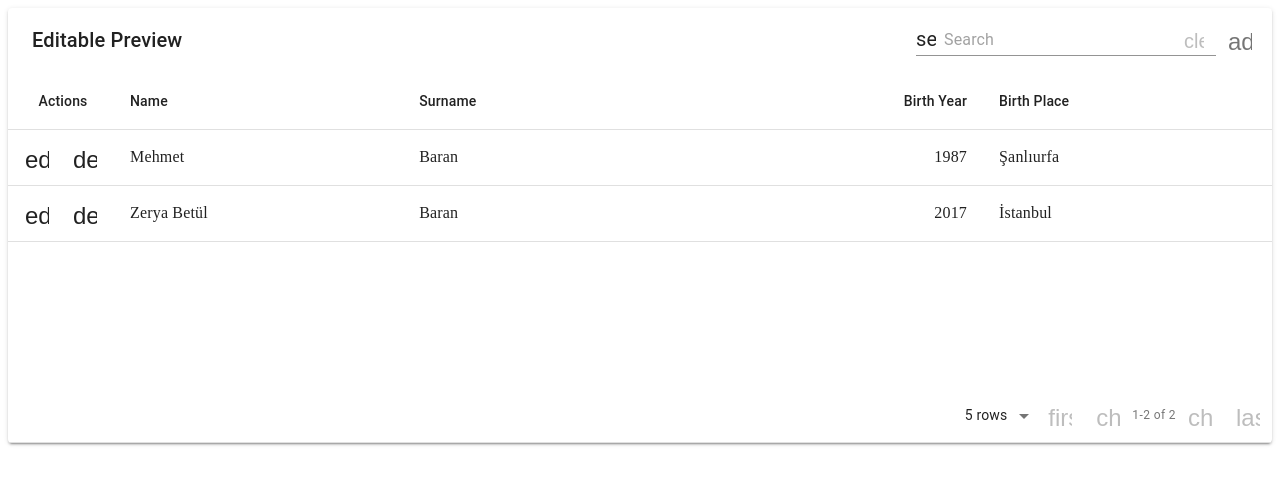
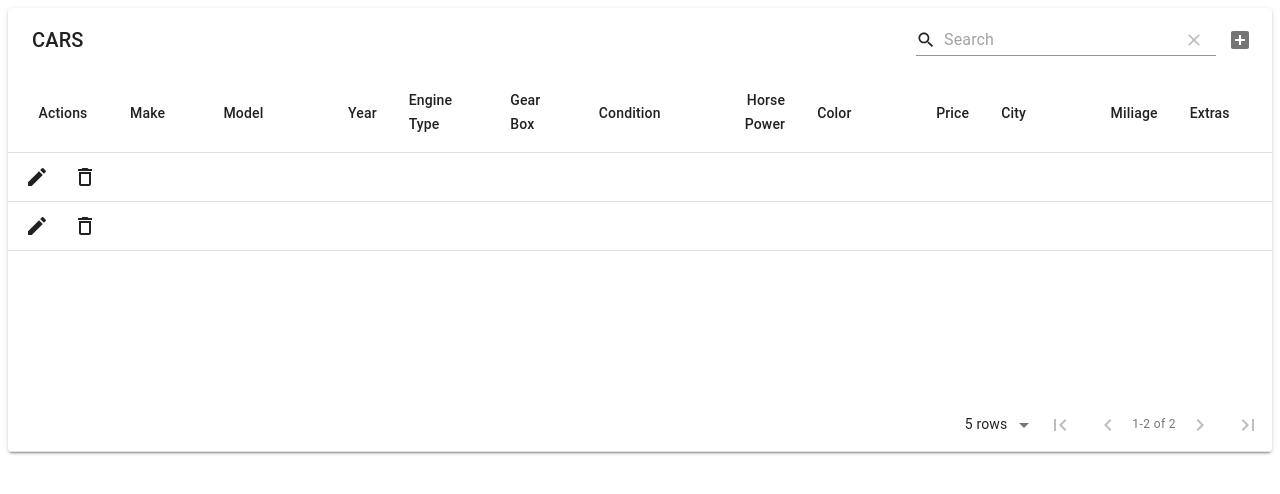
Before and after one commit to Tvlasev/auto-show, a React (Create React App) app: page / in a window 1280 px wide. Shown: the top 494 px of the page. Built offline with nearby package versions, Linux system fonts and the light colour scheme.

Commit message:
add table for creating a car

```diff
--- a/src/components/Home/Home.js
+++ b/src/components/Home/Home.js
@@ -1,21 +1,56 @@
-import React from "react";
+import React, { forwardRef, useState } from "react";
 import MaterialTable from "material-table";
+
+import AddBox from '@material-ui/icons/AddBox';
+import ArrowDownward from '@material-ui/icons/ArrowDownward';
+import Check from '@material-ui/icons/Check';
+import ChevronLeft from '@material-ui/icons/ChevronLeft';
+import ChevronRight from '@material-ui/icons/ChevronRight';
+import Clear from '@material-ui/icons/Clear';
+import DeleteOutline from '@material-ui/icons/DeleteOutline';
+import Edit from '@material-ui/icons/Edit';
+import FilterList from '@material-ui/icons/FilterList';
+import FirstPage from '@material-ui/icons/FirstPage';
+import LastPage from '@material-ui/icons/LastPage';
+import Remove from '@material-ui/icons/Remove';
+import SaveAlt from '@material-ui/icons/SaveAlt';
+import Search from '@material-ui/icons/Search';
+import ViewColumn from '@material-ui/icons/ViewColumn';
 
 
 const Home = () => {
   const user = JSON.parse(localStorage.getItem('user'));
   const userToken = JSON.parse(localStorage.getItem('userToken'));
-  const { useState } = React;
 
   const [columns, setColumns] = useState([
-    { title: 'Name', field: 'name' },
-    { title: 'Surname', field: 'surname', initialEditValue: 'initial edit value' },
-    { title: 'Birth Year', field: 'birthYear', type: 'numeric' },
+    { title: 'Make', field: 'make' },
+    { title: 'Model', field: 'model' },
+    { title: 'Year', field: 'Year', type: 'numeric' },
     {
-      title: 'Birth Place',
-      field: 'birthCity',
-      lookup: { 34: 'İstanbul', 63: 'Şanlıurfa' },
+      title: 'Engine Type',
+      field: 'engineType',
+      lookup: { 'DIESEL': 'DIESEL', 'HYBRID': 'HYBRID', 'ELECTRIC': 'ELECTRIC', 'GASOLINE':'GASOLINE' },
     },
+    {
+      title: 'Gear Box',
+      field: 'gearBox',
+      lookup: {  'AUTOMATIC':'AUTOMATIC', 'MANUAL': 'MANUAL' },
+    },
+    {
+      title: 'Condition',
+      field: 'engineType',
+      lookup: { 'NEW': 'NEW', 'USED': 'USED', 'PARTS': 'PARTS' },
+    },
+    { title: 'Horse Power', field: 'horsePower', type: 'numeric' },
+    { title: 'Color', field: 'color' },
+    { title: 'Price', field: 'price', type: 'numeric' },
+    {
+      title: 'City',
+      field: 'city',
+      lookup: { 'Sofia': 'Sofia', 'Prague': 'Prague', 'Amsterdam': 'Amsterdam' },
+    },
+    { title: 'Miliage', field: 'miliage', type: 'numeric' },
+    { title: 'Extras', field: 'extras' },
   ]);
 
   const [data, setData] = useState([
@@ -23,11 +58,27 @@ const Home = () => {
     { name: 'Zerya Betül', surname: 'Baran', birthYear: 2017, birthCity: 34 },
   ]);
 
+  const tableIcons = {
+    Add: forwardRef((props, ref) => <AddBox {...props} ref={ref} />),
+    Check: forwardRef((props, ref) => <Check {...props} ref={ref} />),
+    Clear: forwardRef((props, ref) => <Clear {...props} ref={ref} />),
+    Delete: forwardRef((props, ref) => <DeleteOutline {...props} ref={ref} />),
+    Edit: forwardRef((props, ref) => <Edit {...props} ref={ref} />),
+    FirstPage: forwardRef((props, ref) => <FirstPage {...props} ref={ref} />),
+    LastPage: forwardRef((props, ref) => <LastPage {...props} ref={ref} />),
+    NextPage: forwardRef((props, ref) => <ChevronRight {...props} ref={ref} />),
+    PreviousPage: forwardRef((props, ref) => <ChevronLeft {...props} ref={ref} />),
+    ResetSearch: forwardRef((props, ref) => <Clear {...props} ref={ref} />),
+    Search: forwardRef((props, ref) => <Search {...props} ref={ref} />),
+    SortArrow: forwardRef((props, ref) => <ArrowDownward {...props} ref={ref} />)
+  };
+
   return (
     <MaterialTable
-      title="Editable Preview"
+      title="CARS"
       columns={columns}
       data={data}
+      icons={tableIcons}
       editable={{
         onRowAdd: newData =>
           new Promise((resolve, reject) => {
```
